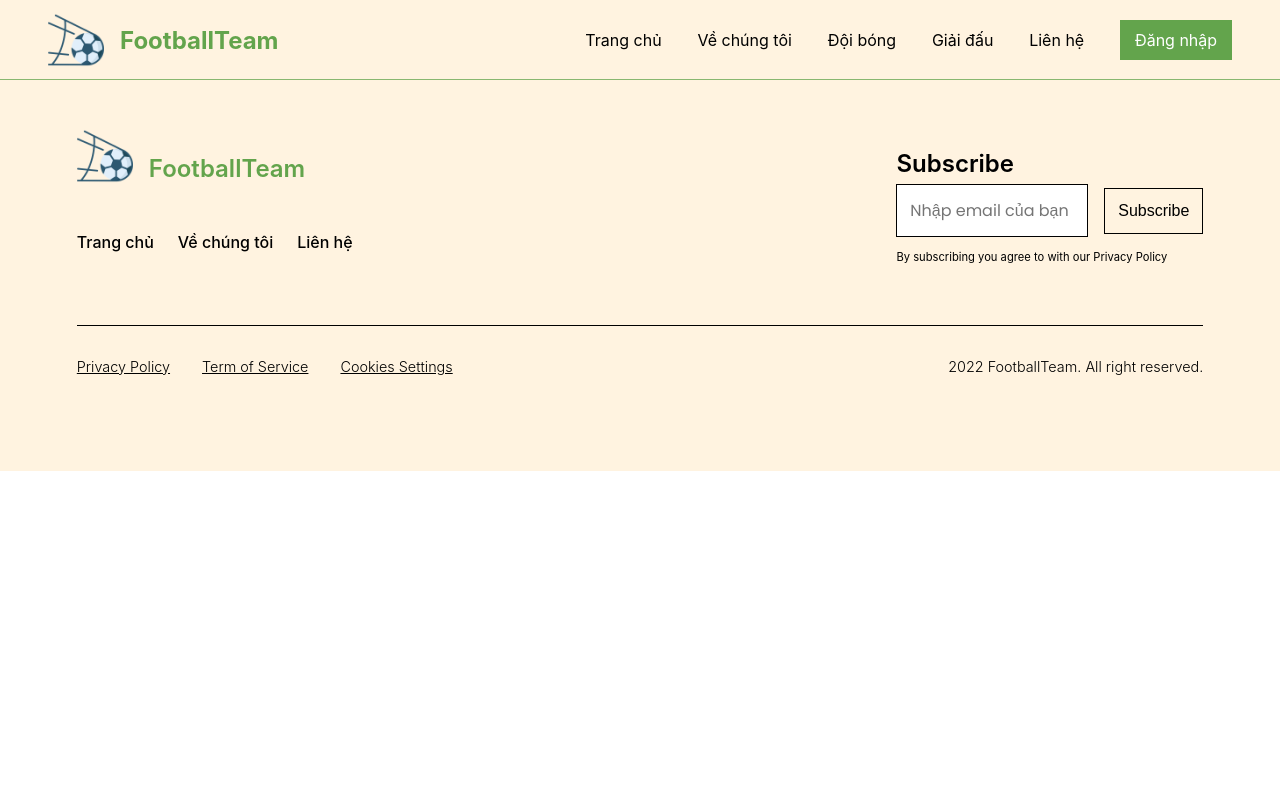
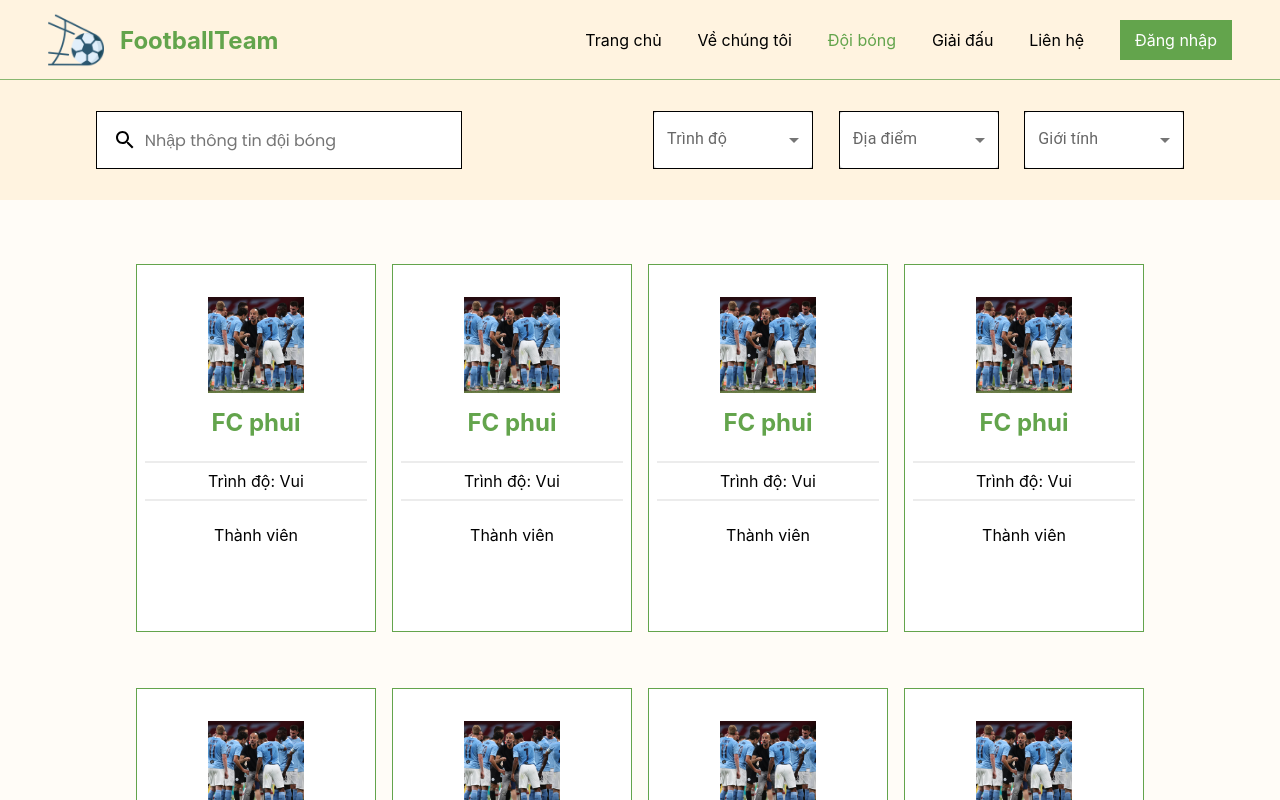
Before and after one commit to FootyTeamBuilder/FootyTeamBuilder_FE, a React (Create React App) app: page /all-team in a window 1280 px wide. Shown: the top 800 px of the page. Built offline with nearby package versions, Linux system fonts and the light colour scheme.

Commit message:
add view all team

```diff
--- a/package.json
+++ b/package.json
@@ -6,6 +6,7 @@
     "@emotion/react": "^11.9.3",
     "@emotion/styled": "^11.9.3",
     "@mui/icons-material": "^5.8.4",
+    "@mui/material": "^5.8.5",
     "@reduxjs/toolkit": "^1.7.0",
     "@testing-library/jest-dom": "^5.16.1",
     "@testing-library/react": "^11.2.7",
--- a/src/App.js
+++ b/src/App.js
@@ -9,6 +9,7 @@ import LoginHeader from "./components/header/LoginHeader";
 import { useSelector } from "react-redux";
 import { ToastContainer } from 'react-toastify';
 import 'react-toastify/dist/ReactToastify.css';
+import AllTeam from "./pages/all-team/AllTeam";
 
 function App() {
 
@@ -26,6 +27,7 @@ function App() {
           <Route path="/" element={<Dashboard />} />
           <Route path="/login" element={<Login />} />
           <Route path="/register" element={<Register />} />
+          <Route path="/all-team" element={<AllTeam />} />
         </Routes>
         <Routes>
           <Route exact path='/' />
--- /dev/null
+++ b/src/components/all-team/TeamItem.css
@@ -0,0 +1,31 @@
+.team-item {
+    width: 15rem;
+    height: 23rem;
+    background-color: white;
+    border: 0.5px solid #63A44C;
+    cursor: pointer;
+    display: flex;
+    flex-direction: column;
+    align-items: center;
+    padding: 2rem 0.5rem 2rem 0.5rem;
+}
+.team-item:hover {
+    box-shadow: 1px 3px 9px #63a44c92;
+}
+
+.team-item hr {
+    width: 100%;
+    border: 0.2px solid rgb(236, 236, 236);
+}
+
+.team-item .team-avatar {
+    width: 6rem;
+    margin-bottom: 15px;
+}
+
+.team-item .name {
+    color: #63A44C;
+    font-weight: 700;
+    font-size: 1.5rem;
+    margin-bottom: 1rem;
+}
--- /dev/null
+++ b/src/components/all-team/TeamItem.jsx
@@ -0,0 +1,17 @@
+import './TeamItem.css';
+
+const TeamItem = ({name, level}) => {
+    return (
+        <div className="team-item">
+            <img src={require('../../assets/pep.jpg')} className='team-avatar' alt="" />
+            <div className='name'>{name}</div>
+            <hr />
+            <span className='level'>Trình độ: {level} </span>
+            <hr />
+            <p>Thành viên</p>
+            {/* truyen vao danh sach cac thanh vien */}
+        </div>
+    )
+}
+
+export default TeamItem
--- a/src/components/header/Header.css
+++ b/src/components/header/Header.css
@@ -13,7 +13,7 @@
 }
 
 .header.is-scrolled {
-    background-color: #fffcf7ee;
+    background-color: #fffcf7d6;
     backdrop-filter: blur(3px);
 }
 
@@ -41,6 +41,12 @@
 }
 .header a:hover {
     color: #63A44C;
+}
+.header a.active {
+    color: #63A44C;
+}
+.header a.inactive {
+    color: black;
 }
 
 .header .avatar {
--- a/src/components/header/Header.jsx
+++ b/src/components/header/Header.jsx
@@ -1,5 +1,5 @@
 import './Header.css'
-import { Link, useNavigate } from 'react-router-dom'
+import { Link, NavLink, useNavigate } from 'react-router-dom'
 import Button from '../common/button/Button'
 import { useState } from 'react'
 import goalImg from '../../assets/goal.png';
@@ -22,11 +22,11 @@ const Header = () => {
                 <span className="web-name">FootballTeam</span>
             </div>
             <div className="header-child right">
-                <Link to='/'>Trang chủ</Link>
-                <Link to='#'>Về chúng tôi</Link>
-                <Link to='#'>Đội bóng</Link>
-                <Link to='#'>Giải đấu</Link>
-                <Link to='#'>Liên hệ</Link>
+                <NavLink to='/' className={({ isActive }) => (isActive ? 'active' : 'inactive')}>Trang chủ</NavLink>
+                <NavLink to='/about' className={({ isActive }) => (isActive ? 'active' : 'inactive')}>Về chúng tôi</NavLink>
+                <NavLink to='/all-team' className={({ isActive }) => (isActive ? 'active' : 'inactive')}>Đội bóng</NavLink>
+                <NavLink to='/league' className={({ isActive }) => (isActive ? 'active' : 'inactive')}>Giải đấu</NavLink>
+                <NavLink to='/contact' className={({ isActive }) => (isActive ? 'active' : 'inactive')}>Liên hệ</NavLink>
                 <Button text='Đăng nhập' width='7rem' height='2.5rem' fontSize='1rem' action={(e) => navigate('/login')} />
             </div>
         </div>
--- a/src/components/header/LoginHeader.jsx
+++ b/src/components/header/LoginHeader.jsx
@@ -1,5 +1,5 @@
 import './Header.css'
-import { Link, useNavigate } from 'react-router-dom'
+import { Link, useNavigate, NavLink } from 'react-router-dom'
 import Button from '../common/button/Button'
 import { useState } from 'react'
 import goalImg from '../../assets/goal.png';
@@ -30,11 +30,11 @@ const LoginHeader = () => {
                 <span className="web-name">FootballTeam</span>
             </div>
             <div className="header-child right">
-                <Link to='/'>Trang chủ</Link>
-                <Link to='#'>Về chúng tôi</Link>
-                <Link to='#'>Đội bóng</Link>
-                <Link to='#'>Giải đấu</Link>
-                <Link to='#'>Liên hệ</Link>
+                <NavLink to='/' className={({ isActive }) => (isActive ? 'active' : 'inactive')}>Trang chủ</NavLink>
+                <NavLink to='/about' className={({ isActive }) => (isActive ? 'active' : 'inactive')}>Về chúng tôi</NavLink>
+                <NavLink to='/all-team' className={({ isActive }) => (isActive ? 'active' : 'inactive')}>Đội bóng</NavLink>
+                <NavLink to='/league' className={({ isActive }) => (isActive ? 'active' : 'inactive')}>Giải đấu</NavLink>
+                <NavLink to='/contact' className={({ isActive }) => (isActive ? 'active' : 'inactive')}>Liên hệ</NavLink>
                 <div style={{position: 'relative'}}>
                     <NotificationsNoneIcon sx={{color: '#63A44C', fontSize: '2rem', cursor: 'pointer'}}
                         onClick={
--- /dev/null
+++ b/src/pages/all-team/AllTeam.css
@@ -0,0 +1,56 @@
+.all-team {
+
+}
+
+.all-team .search-div {
+    background-color: #FFF3E0;
+    height: 15vh;
+    display: flex;
+    justify-content: space-around;
+    align-items: center;
+}
+
+.all-team .search-div .input-container {
+    position: relative;
+    border: 1px solid black;
+}
+.all-team .search-div .input-container input {
+    background-color: white;
+    width: 100%;
+    height: 3.5rem;
+    font-size: 1rem;
+    border: none;
+    padding-left: 3rem;
+}
+.all-team .search-div .input-container svg {
+    left: 1rem;
+    top: 1rem;
+    position: absolute;
+}
+
+.all-team .search-div .dropdown-container {
+    display: flex;
+    column-gap: 2vw;
+}
+
+.all-team .search-div .dropdown-container .MuiFormControl-root {
+    background-color: white;
+    width: 10rem;
+}
+.all-team .search-div .dropdown-container .MuiSelect-select {
+    border: 1px solid black;
+    border-radius: 0;
+}
+.all-team .search-div .dropdown-container .MuiInputLabel-root {
+    background-color: white;
+}
+
+.all-team .teams-div {
+    background-color: #FFFCF7;
+    box-sizing: border-box;
+    padding: 4rem 10vw 4rem 10vw;
+    display: grid;
+    grid-template-columns: auto auto auto auto;
+    row-gap: 7vh;
+    justify-content: space-around;
+}
--- /dev/null
+++ b/src/pages/all-team/AllTeam.jsx
@@ -0,0 +1,65 @@
+import './AllTeam.css';
+import SearchIcon from '@mui/icons-material/Search';
+import InputLabel from '@mui/material/InputLabel';
+import MenuItem from '@mui/material/MenuItem';
+import FormControl from '@mui/material/FormControl';
+import Select from '@mui/material/Select';
+import TeamItem from '../../components/all-team/TeamItem';
+
+const AllTeam = () => {
+    return (
+        <div className="all-team">
+            <div className="search-div">
+                <div className='input-container'>
+                    <input
+                        type='text'
+                        placeholder='Nhập thông tin đội bóng'
+                    ></input>
+                    <SearchIcon />
+                </div>
+                <div className="dropdown-container">
+                    <FormControl>
+                        <InputLabel>Trình độ</InputLabel>
+                        <Select
+                            label="Trình độ"
+                        >
+                            <MenuItem value='Mạnh'>Mạnh</MenuItem>
+                            <MenuItem value='Trung bình'>Trung bình</MenuItem>
+                            <MenuItem value='Yếu'>Yếu</MenuItem>
+                            <MenuItem value='Vui'>Vui</MenuItem>
+                        </Select>
+                    </FormControl>
+                    <FormControl >
+                        <InputLabel>Địa điểm</InputLabel>
+                        <Select
+                            label="Địa điểm"
+                        >
+                            <MenuItem value='Hà Nội'>Hà Nội</MenuItem>
+                        </Select>
+                    </FormControl>
+                    <FormControl >
+                        <InputLabel>Giới tính</InputLabel>
+                        <Select
+                            label="Giới tính"
+                        >
+                            <MenuItem value='Nam'>Nam</MenuItem>
+                            <MenuItem value='Nữ'>Nữ</MenuItem>
+                        </Select>
+                    </FormControl>
+                </div>
+            </div>
+            <div className="teams-div">
+                <TeamItem name='FC phui' level='Vui' />
+                <TeamItem name='FC phui' level='Vui' />
+                <TeamItem name='FC phui' level='Vui' />
+                <TeamItem name='FC phui' level='Vui' />
+                <TeamItem name='FC phui' level='Vui' />
+                <TeamItem name='FC phui' level='Vui' />
+                <TeamItem name='FC phui' level='Vui' />
+                <TeamItem name='FC phui' level='Vui' />
+            </div>
+        </div>
+    )
+}
+
+export default AllTeam
```
Also changed, not shown: 1 other file (tests, documents, lock files or other folders).
